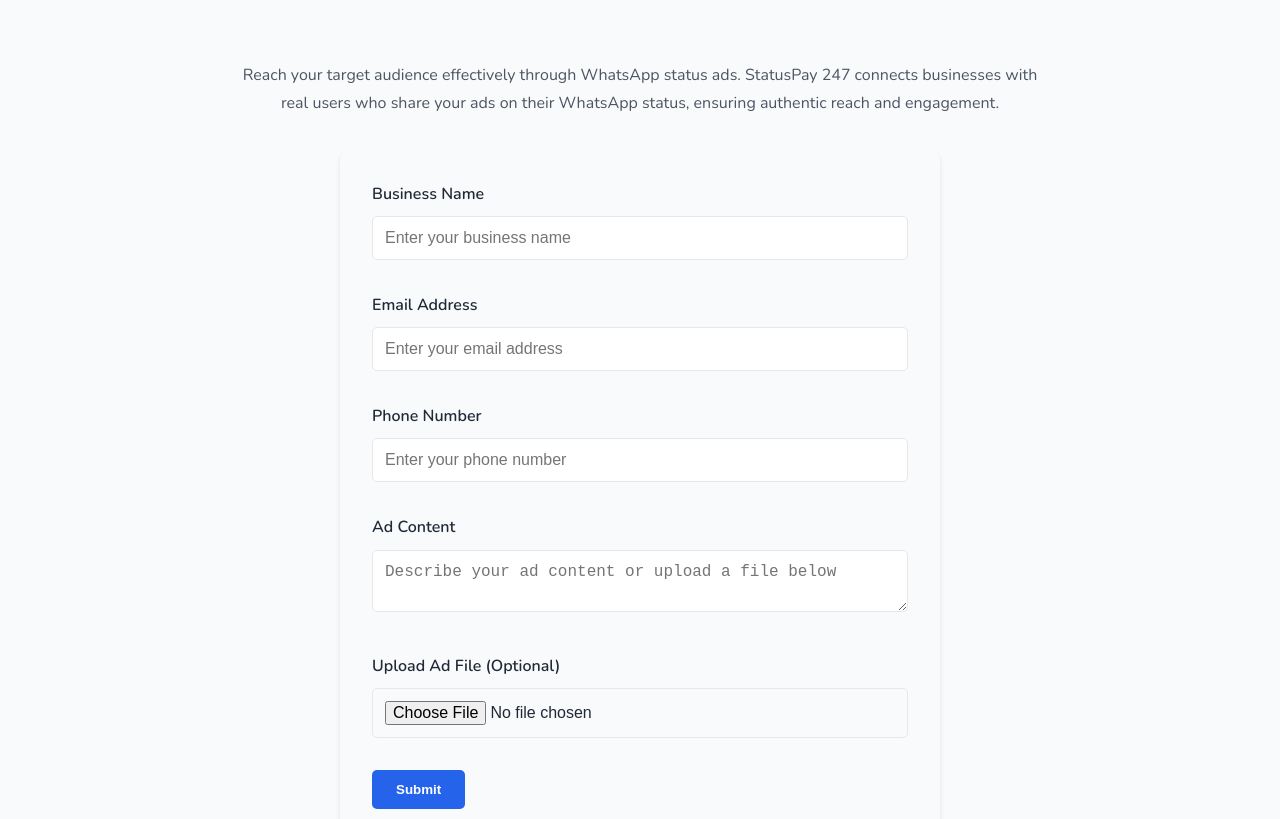
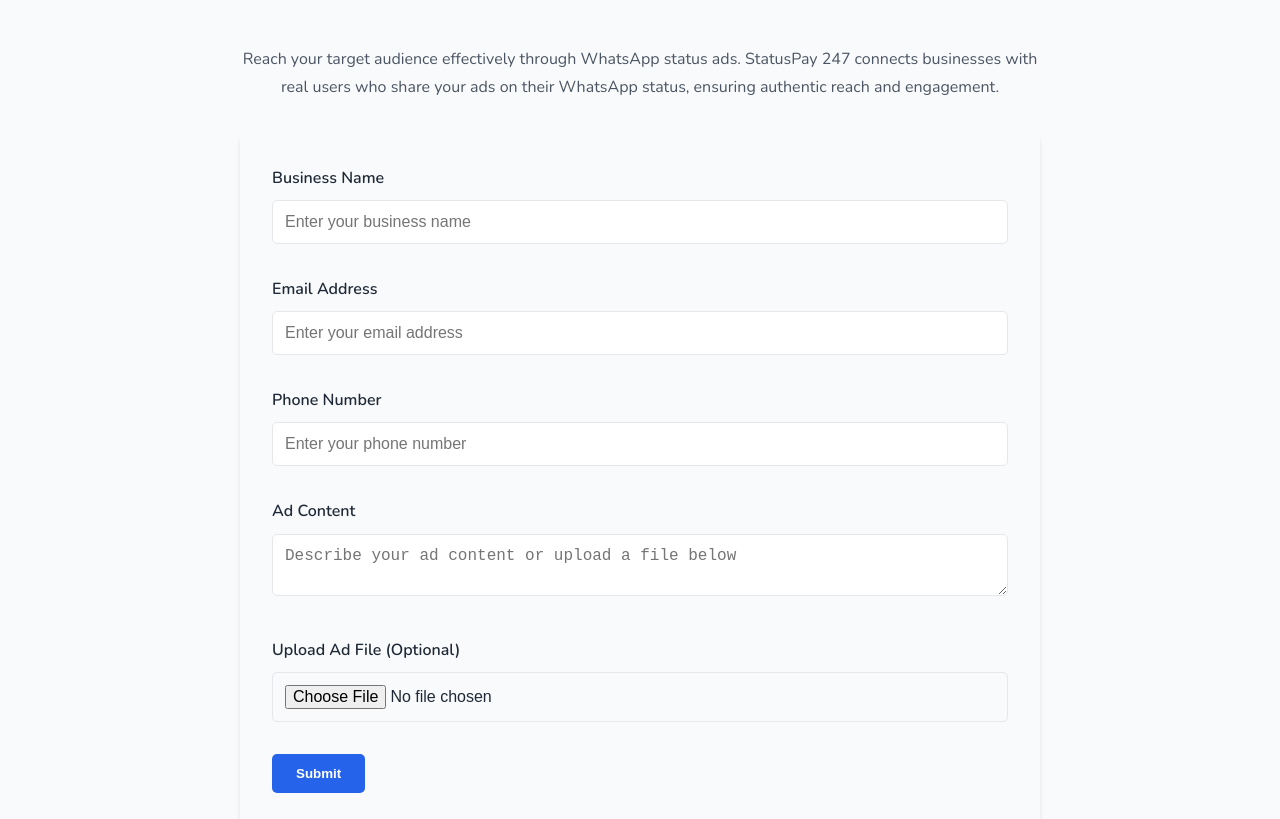
Before and after one commit to alexjohnprasad/Statuspay247, a plain HTML site: page advertisers.html in a window 1280 px wide. Shown: the part 216-1035 px from the top of the page. Drawn offline with nearby package versions, Linux system fonts and the light colour scheme.

Commit message:
advertiser form visibility issue

```diff
--- a/css/styles.css
+++ b/css/styles.css
@@ -1134,9 +1134,8 @@
 .advertiser-section {
     position: relative;
     z-index: 1;
-    min-height: 100vh;
-    display: flex;
-    flex-direction: column;
+    min-height: auto;
+    padding: 4rem 0;
 }
 
 .advertiser-form {
@@ -1144,8 +1143,11 @@
     z-index: 2;
     background-color: var(--background-light);
     margin-top: 2rem;
-    opacity: 1;
-    visibility: visible;
+    border-radius: 8px;
+    box-shadow: var(--shadow);
+    max-width: 800px;
+    margin: 2rem auto;
+    padding: 2rem;
 }
 
 .advertiser-form .form-group {
```
